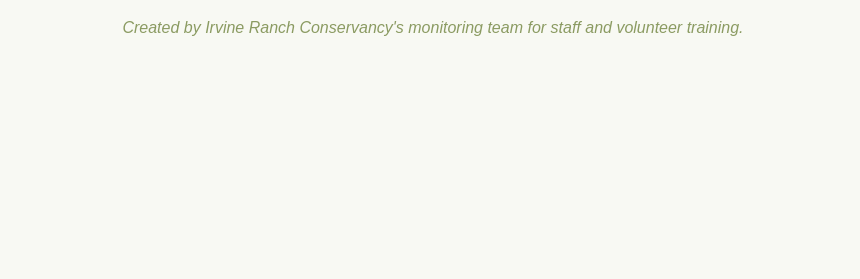
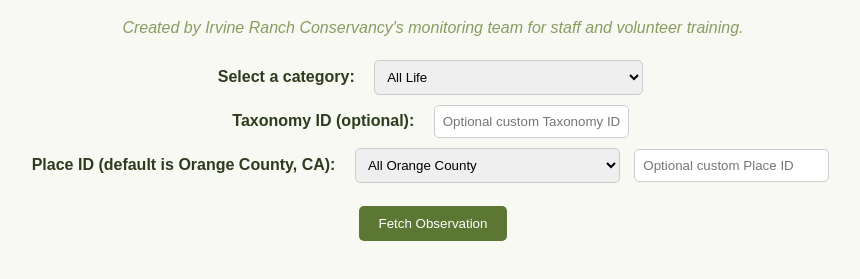
Before and after one commit to Chriselj/inatquiz, a website: page index.html in a window 1280 px wide. Shown: the part 61-340 px from the top of the page, without its empty margins (207-1067 px from the left). Drawn offline with Linux system fonts and the light colour scheme.

Commit message:
attemping to integrate ai

```diff
--- a/index.html
+++ b/index.html
@@ -146,7 +146,83 @@
     <i>Created by Irvine Ranch Conservancy's monitoring team for staff and volunteer training.</i>
     <br><br>
 
-    <!-- Remaining HTML code (unchanged) -->
+    <form id="configForm">
+      <label for="category">Select a category:</label>
+      <select id="category" name="category">
+        <option value="">All Life</option>
+        <optgroup label="Birds">
+          <option value="3">All Birds</option>
+          <option value="71261">Hawks, Eagles, Kites and Allies</option>
+          <option value="7251">Perching Birds</option>
+          <option value="559248">New World Sparrows</option>
+          <option value="71349">New World Warblers</option>
+        </optgroup>
+        <optgroup label="Plants">
+          <option value="47126">All Plants</option>
+          <option value="47124">Dicots</option>
+          <option value="47162">Grasses, Sedges, Cattails and Allies</option>
+        </optgroup>
+        <optgroup label="Butterflies">
+          <option value="47224">All Butterflies</option>
+          <option value="58558">Blues</option>
+          <option value="47653">Skippers</option>
+          <option value="48508">Whites, Yellows, and Sulphurs</option>
+          <option value="47223">Swallowtails</option>
+        </optgroup>
+        <option value="40151">Mammals</option>
+      </select>
+      <br>
+      <label for="taxonomy">Taxonomy ID (optional):</label>
+      <input type="text" id="taxonomy" name="taxonomy" placeholder="Optional custom Taxonomy ID">
+      <br>
+      <label for="place">Place ID (default is Orange County, CA):</label>
+      <select id="place" name="place">
+        <optgroup label="Orange County, CA">
+          <option value="2738">All Orange County</option>
+          <option value="183147">Limestone Canyon Nature Preserve</option>
+          <option value="5692">Crystal Cove State Park</option>
+          <option value="186507">Laguna Coast Open Space</option>
+          <option value="178642">Whiting Ranch Wilderness Park</option>
+          <option value="4956">Weir Canyon</option>
+          <option value="189397">Bommer Canyon</option>
+          <option value="189398">Saddleback Wilderness</option>
+        </optgroup>
+      </select>
+      <input type="text" id="customPlace" name="customPlace" placeholder="Optional custom Place ID">
+      <br><br>
+      <button type="submit">Fetch Observation</button>
+    </form>
+
+    <div id="loadingBar">
+      <div id="loadingProgress">0%</div>
+    </div>
+
+    <div id="imagesContainer" style="display:none;">
+      <div class="image-container">
+        <img id="speciesImage1" src="" alt="Species Image 1" onclick="showModal(this)">
+        <p id="credit1"></p>
+      </div>
+      <div class="image-container">
+        <img id="speciesImage2" src="" alt="Species Image 2" onclick="showModal(this)">
+        <p id="credit2"></p>
+      </div>
+      <div class="image-container">
+        <img id="speciesImage3" src="" alt="Species Image 3" onclick="showModal(this)">
+        <p id="credit3"></p>
+      </div>
+    </div>
+
+    <form id="quizForm" class="quiz-form" style="display:none;">
+      <button type="button" id="revealButton">Reveal Species Name</button>
+    </form>
+
+    <p id="speciesName" style="display:none;"></p>
+
+    <div id="myModal" class="modal">
+      <span class="close" onclick="closeModal()">&times;</span>
+      <img class="modal-content" id="img01">
+      <div id="caption"></div>
+    </div>
 
     <script>
       async function getAIExplanation(prompt) {
```
